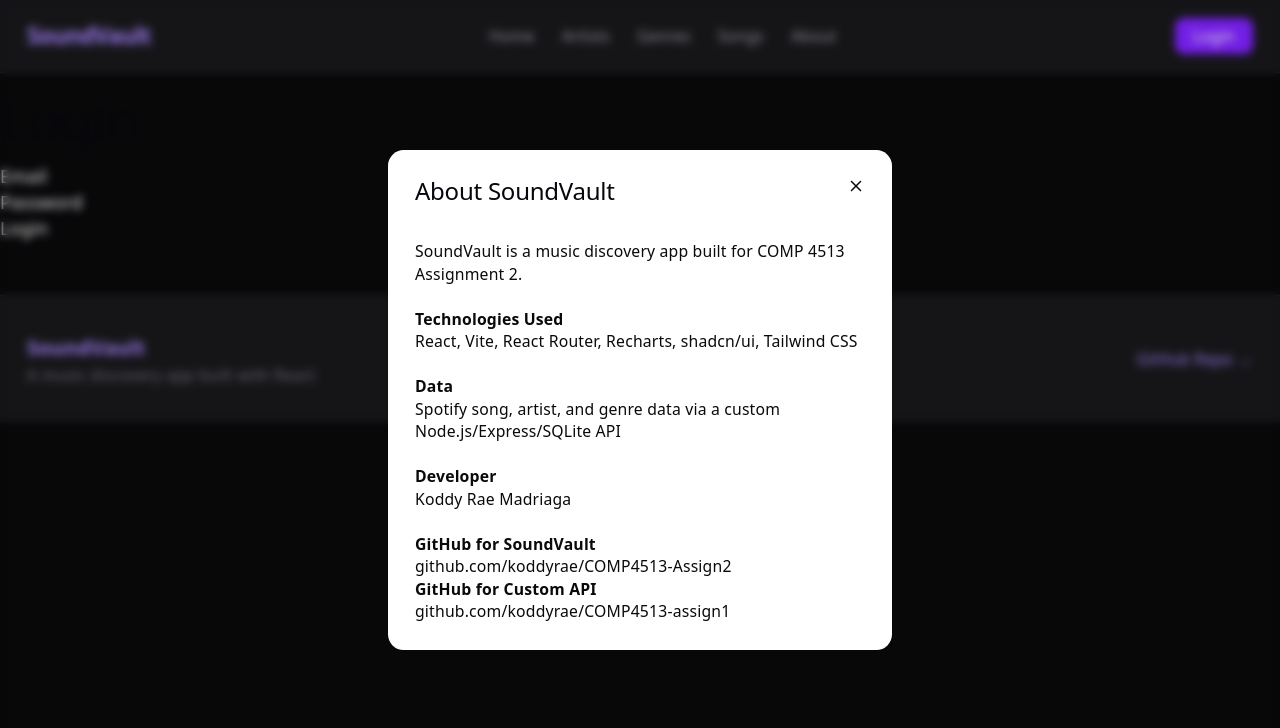
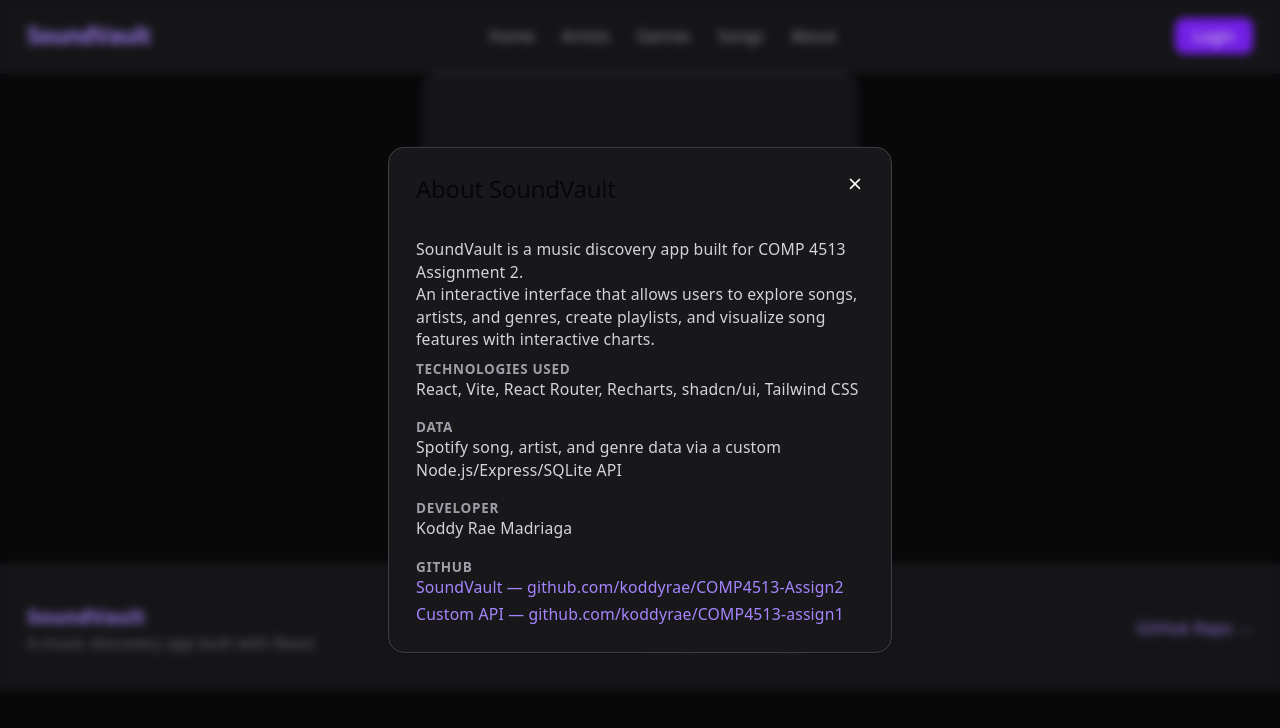
Before and after one commit to koddyrae/COMP4513-Assign2, a React (Vite) app: page /login in a window 1280 px wide. Both pictures are taken after a click on the button "About". Shown: the top 728 px of the page. Built offline with nearby package versions, Linux system fonts and the light colour scheme.

Commit message:
genre pictures, playlist and login views added

```diff
--- a/src/App.jsx
+++ b/src/App.jsx
@@ -53,7 +53,17 @@ const handleAddToPlaylist = (song) => {
         <Route path="/login" element={<LoginView setIsLoggedIn={setIsLoggedIn} />} />
       </Routes>
       <Footer />
-      <Toaster />
+      <Toaster
+        position="top-center"
+        theme="dark"
+        toastOptions={{
+          classNames: {
+            toast: "!bg-zinc-900 !border-2 !border-violet-500 !text-white",
+            title: "!text-white",
+            description: "!text-zinc-400",
+          }
+        }}
+      />
       <AboutDialog open={aboutOpen} onOpenChange={setAboutOpen} />
     </BrowserRouter>
   );
--- a/src/components/AboutDialog.jsx
+++ b/src/components/AboutDialog.jsx
@@ -3,30 +3,51 @@ import { Dialog, DialogContent, DialogHeader, DialogTitle } from "@/components/u
 export default function AboutDialog({ open, onOpenChange }) {
   return (
     <Dialog open={open} onOpenChange={onOpenChange}>
-      <DialogContent>
+      <DialogContent className="bg-zinc-900 border border-zinc-700 text-white max-w-md">
         <DialogHeader>
-          <DialogTitle>About SoundVault</DialogTitle>
+          <DialogTitle className="text-2xl font-bold text-white">About SoundVault</DialogTitle>
         </DialogHeader>
-        <div>
-          <p>SoundVault is a music discovery app built for COMP 4513 Assignment 2.</p>
-          <br />
-          <p><strong>Technologies Used</strong></p>
-          <p>React, Vite, React Router, Recharts, shadcn/ui, Tailwind CSS</p>
-          <br />
-          <p><strong>Data</strong></p>
-          <p>Spotify song, artist, and genre data via a custom Node.js/Express/SQLite API</p>
-          <br />
-          <p><strong>Developer</strong></p>
-          <p>Koddy Rae Madriaga</p>
-          <br />
-          <p><strong>GitHub for SoundVault</strong></p>
-          <a href="https://github.com/koddyrae/COMP4513-Assign2" target="_blank" rel="noreferrer">
-            github.com/koddyrae/COMP4513-Assign2
-          </a>
-          <p><strong>GitHub for Custom API</strong></p>
-          <a href="https://github.com/koddyrae/COMP4513-assign1" target="_blank" rel="noreferrer">
-            github.com/koddyrae/COMP4513-assign1
-          </a>
+        <div className="space-y-4 text-sm">
+          <p className="text-zinc-300">
+            SoundVault is a music discovery app built for COMP 4513 Assignment 2. <br />
+            An interactive interface that allows users to explore songs, artists, and genres, create playlists, and visualize song features with interactive charts.
+          </p>
+          <div className="space-y-1  mt-2">
+            <p className="text-xs font-semibold text-zinc-400 uppercase tracking-wider">Technologies Used</p>
+            <p className="text-zinc-300">React, Vite, React Router, Recharts, shadcn/ui, Tailwind CSS</p>
+          </div>
+
+          <div className="space-y-1">
+            <p className="text-xs font-semibold text-zinc-400 uppercase tracking-wider">Data</p>
+            <p className="text-zinc-300">Spotify song, artist, and genre data via a custom Node.js/Express/SQLite API</p>
+          </div>
+
+          <div className="space-y-1">
+            <p className="text-xs font-semibold text-zinc-400 uppercase tracking-wider">Developer</p>
+            <p className="text-zinc-300">Koddy Rae Madriaga</p>
+          </div>
+
+          <div className="space-y-1">
+            <p className="text-xs font-semibold text-zinc-400 uppercase tracking-wider">GitHub</p>
+            <div className="space-y-1">
+              <a
+                href="https://github.com/koddyrae/COMP4513-Assign2"
+                target="_blank"
+                rel="noreferrer"
+                className="block text-violet-400 hover:text-violet-300 transition-colors"
+              >
+                SoundVault — github.com/koddyrae/COMP4513-Assign2
+              </a>
+              <a
+                href="https://github.com/koddyrae/COMP4513-assign1"
+                target="_blank"
+                rel="noreferrer"
+                className="block text-violet-400 hover:text-violet-300 transition-colors"
+              >
+                Custom API — github.com/koddyrae/COMP4513-assign1
+              </a>
+            </div>
+          </div>
         </div>
       </DialogContent>
     </Dialog>
--- a/src/components/Footer.jsx
+++ b/src/components/Footer.jsx
@@ -8,7 +8,7 @@ export default function Footer() {
         </div>
         <div className="flex flex-col items-center gap-1">
           <p className="text-zinc-500 text-sm">COMP 4513 Assignment 2</p>
-          <p className="text-zinc-500 text-sm">Koddy Rae</p>
+          <p className="text-zinc-500 text-sm">Koddy Rae Madriaga</p>
         </div>
         <a
           href="https://github.com/koddyrae/COMP4513-Assign2"
--- a/src/views/GenresView.jsx
+++ b/src/views/GenresView.jsx
@@ -1,8 +1,30 @@
-// src/views/GenresView.jsx
 import { useState, useEffect } from "react";
 import { Link } from "react-router-dom";
 import { getGenres } from "../api";
 import LoadingSpinner from "../components/LoadingSpinner";
+
+const genreImages = {
+  "alt z": "https://images.unsplash.com/photo-1493225457124-a3eb161ffa5f?w=300&h=300&fit=crop",
+  "art pop": "https://images.unsplash.com/photo-1541701494587-cb58502866ab?w=300&h=300&fit=crop",
+  "atl hip hop": "https://images.unsplash.com/photo-1571600900166-8466b95cd20b?w=300&h=300&fit=crop",
+  "boy band": "https://images.unsplash.com/photo-1511671782779-c97d3d27a1d4?w=300&h=300&fit=crop",
+  "brostep": "https://images.unsplash.com/photo-1516450360452-9312f5e86fc7?w=300&h=300&fit=crop",
+  "canadian hip hop": "https://images.unsplash.com/photo-1618409698993-11872c0048e3?w=300&h=300&fit=crop",
+  "chicago rap": "https://images.unsplash.com/photo-1477959858617-67f85cf4f1df?w=300&h=300&fit=crop",
+  "dance pop": "https://images.unsplash.com/photo-1504609813442-a8924e83f76e?w=300&h=300&fit=crop",
+  "dfw rap": "https://images.unsplash.com/photo-1602306022553-2bd3c9928f0d?w=300&h=300&fit=crop",
+  "emo rap": "https://images.unsplash.com/photo-1520813792240-56fc4a3765a7?w=300&h=300&fit=crop",
+  "folk-pop": "https://images.unsplash.com/photo-1510915361894-db8b60106cb1?w=300&h=300&fit=crop",
+  "hip hop": "https://images.unsplash.com/photo-1508973379184-7517410fb0bc?w=300&h=300&fit=crop",
+  "indie pop": "https://plus.unsplash.com/premium_photo-1687609112015-23bcdb2385f4?w=300&h=300&fit=crop",
+  "latin": "https://images.unsplash.com/photo-1504450758481-7338eba7524a?w=300&h=300&fit=crop",
+  "melodic rap": "https://images.unsplash.com/photo-1508700115892-45ecd05ae2ad?w=300&h=300&fit=crop",
+  "pop": "https://images.unsplash.com/photo-1514320291840-2e0a9bf2a9ae?w=300&h=300&fit=crop",
+  "country": "https://images.unsplash.com/photo-1543731068-7e0f5beff43a?w=300&h=300&fit=crop",
+  "r&b": "https://images.unsplash.com/photo-1551853979-e62763e84352?w=300&h=300&fit=crop",
+  "k-pop": "https://images.unsplash.com/photo-1577991712260-4ee45603dab8?w=300&h=300&fit=crop",
+  "modern rock": "https://images.unsplash.com/photo-1498038432885-c6f3f1b912ee?w=300&h=300&fit=crop",
+};
 
 export default function GenresView() {
   const [genres, setGenres] = useState([]);
@@ -23,7 +45,6 @@ export default function GenresView() {
         <h1 className="text-4xl font-bold text-white">Genres</h1>
         <p className="text-zinc-400 mt-2">{genres.length} genres available</p>
       </div>
-
       <div className="max-w-7xl mx-auto grid grid-cols-2 sm:grid-cols-3 md:grid-cols-4 lg:grid-cols-5 xl:grid-cols-6 gap-6">
         {genres.map(genre => (
           <Link
@@ -33,9 +54,10 @@ export default function GenresView() {
           >
             <div className="w-full aspect-square overflow-hidden rounded-lg border border-zinc-800 group-hover:border-violet-500 transition duration-300">
               <img
-                src={`https://placehold.co/300x300/18181b/a855f7?text=${genre.genre_name}`}
+                src={genreImages[genre.genre_name.toLowerCase()] || `https://placehold.co/300x300/18181b/a855f7?text=${genre.genre_name}`}
                 alt={genre.genre_name}
                 className="w-full h-full object-cover group-hover:scale-105 transition duration-300"
+                onError={e => e.target.src = `https://placehold.co/300x300/18181b/a855f7?text=${genre.genre_name}`}
               />
             </div>
             <p className="text-sm font-medium text-zinc-300 group-hover:text-white mt-2 transition">{genre.genre_name}</p>
--- a/src/views/LoginView.jsx
+++ b/src/views/LoginView.jsx
@@ -12,28 +12,41 @@ export default function LoginView({ setIsLoggedIn }) {
   };
 
   return (
-    <div>
-      <h1>Login</h1>
+    <div className="h-full flex items-center justify-center">
+      <div className="bg-zinc-900 border border-zinc-700 rounded-xl p-8 w-full max-w-sm space-y-6">
 
-      <div>
-        <label>Email</label>
+        <h1 className="text-3xl font-bold text-white text-center">Login</h1>
+
+        <div className="space-y-1.5">
+          <label className="text-sm font-medium text-zinc-400">Email</label>
           <input
             type="email"
             value={email}
             onChange={e => setEmail(e.target.value)}
+            placeholder="you@example.com"
+            className="w-full bg-zinc-800 text-white text-sm rounded-md px-4 py-2 border border-zinc-700 placeholder-zinc-500 focus:outline-none focus:ring-1 focus:ring-violet-500"
           />
         </div>
 
-      <div>
-        <label>Password</label>
+        <div className="space-y-1.5">
+          <label className="text-sm font-medium text-zinc-400">Password</label>
           <input
             type="password"
             value={password}
             onChange={e => setPassword(e.target.value)}
+            placeholder="••••••••"
+            className="w-full bg-zinc-800 text-white text-sm rounded-md px-4 py-2 border border-zinc-700 placeholder-zinc-500 focus:outline-none focus:ring-1 focus:ring-violet-500"
           />
         </div>
 
-      <button onClick={handleLogin}>Login</button>
+        <button
+          onClick={handleLogin}
+          className="w-full bg-violet-600 hover:bg-violet-500 text-white text-sm font-medium py-2 rounded-md transition-colors"
+        >
+          Login
+        </button>
+
+      </div>
     </div>
   );
 }
```
Also changed, not shown: src/views/PlaylistView.jsx (+81 -61 lines). Lines whose indentation alone changed are shown as unchanged.
